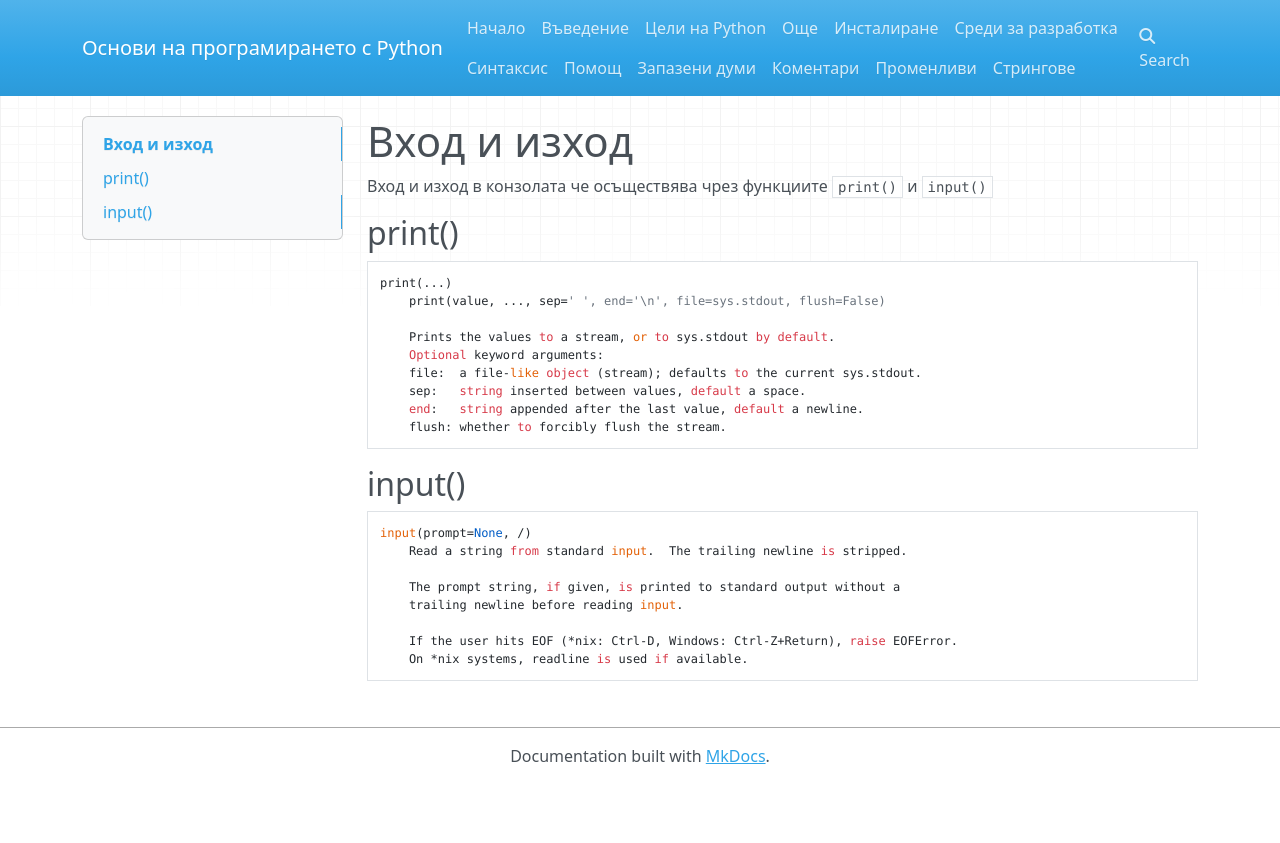
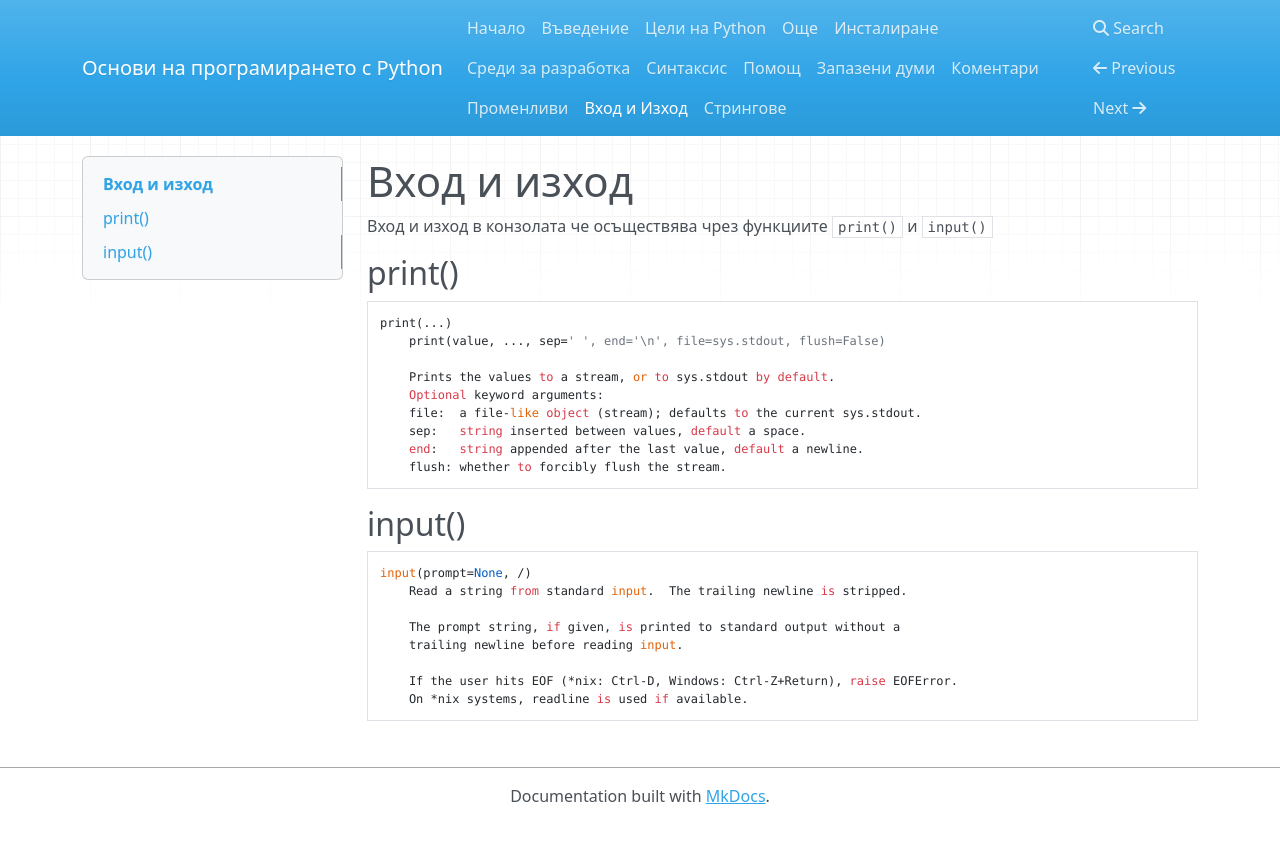
Before and after one commit to ivovivanov/ivovivanov.github.io, an MkDocs documentation site: the page built from docs/io.md, in a window 1280 px wide. Shown: the top 843 px of the page. Built offline with MkDocs 1.6.1, drawn with Linux system fonts in a browser that asks for light colours; nearby versions of some CDN libraries.

Commit message:
Update mkdocs.yml

```diff
--- a/mkdocs.yml
+++ b/mkdocs.yml
@@ -12,6 +12,7 @@ nav:
     - Запазени думи: keywords.md
     - Коментари: comments.md
     - Променливи: variables.md
+    - Вход и Изход: io.md
     - Стрингове: strings.md
 markdown_extensions:
     - pymdownx.highlight
```
